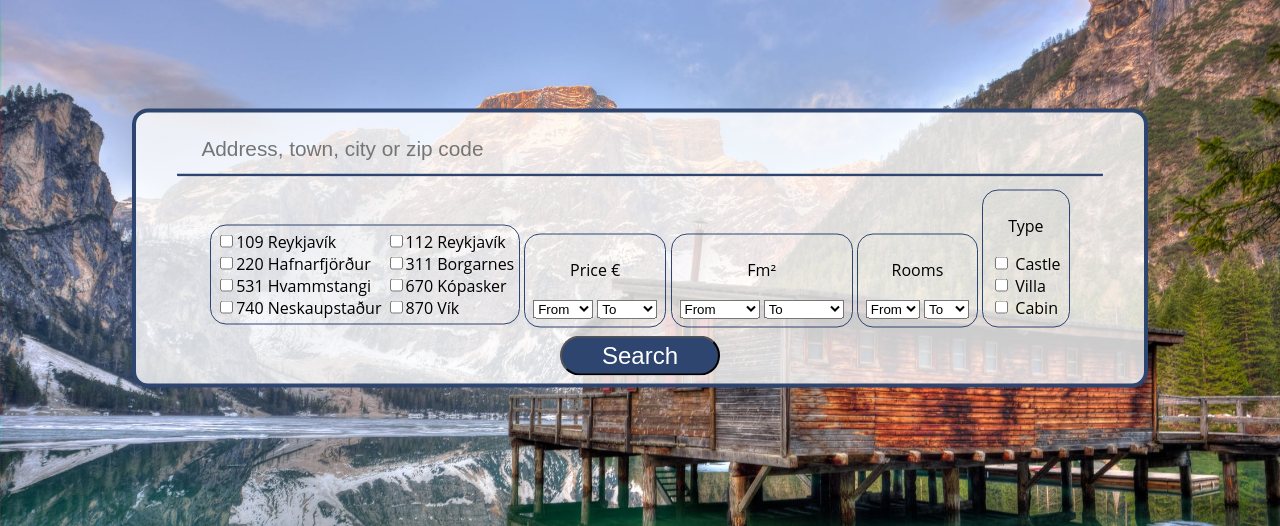
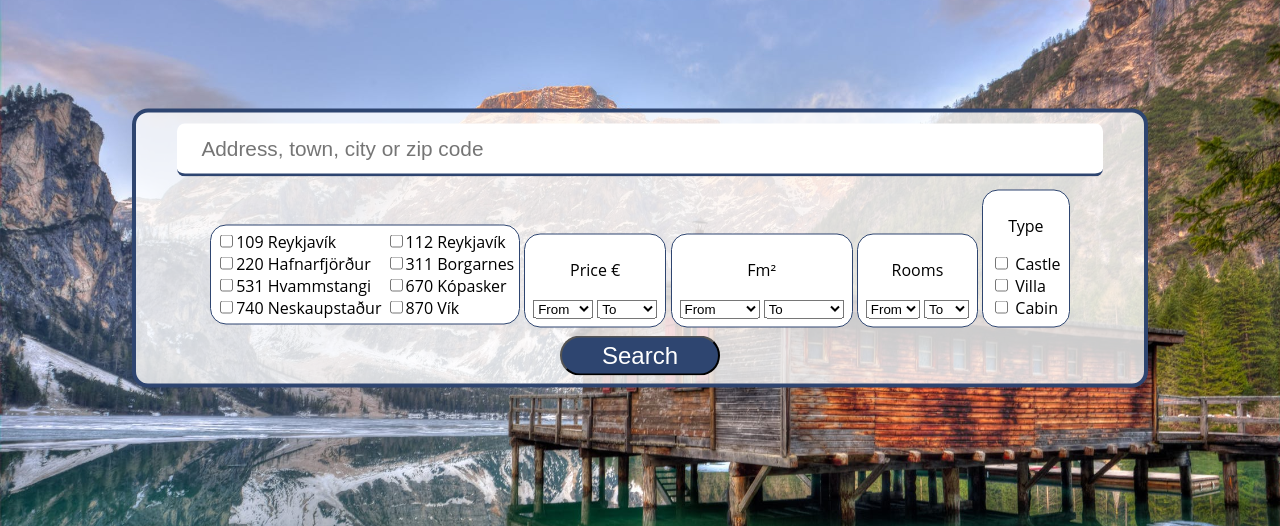
Before and after one commit to ymir17/castleApt, a Django app: page / in a window 1280 px wide. Shown: the part 72-598 px from the top of the page. Run offline with Django 3.2, Linux system fonts and the light colour scheme.

Commit message:
Backgrount of search elemets set to white

```diff
--- a/static/css/frontpage.css
+++ b/static/css/frontpage.css
@@ -14,8 +14,8 @@
 .searchfield {
     margin-top: 0.7rem;
     margin-bottom: 0.8rem;
-    border-radius: 0.1rem;
-    background-color: rgba(0, 0, 0, 0);
+    border-radius: 0.5rem;
+    background-color: rgba(255, 255, 255, 1);
     width: 90%;
     border: none;
     height: 3rem;
@@ -30,6 +30,7 @@
     padding-left: 0.5rem;
 }
 .zipDiv {
+    background-color: white;
     border: 0.1rem solid #2E4570;
     display: inline-block;
     border-radius: 1rem;
@@ -46,6 +47,7 @@
 }
 .dropdownDiv {
     border: 0.1rem solid #2E4570;
+    background-color: white;
     border-radius: 1rem;
     display: inline-block;
     padding: 0.5rem;
```
